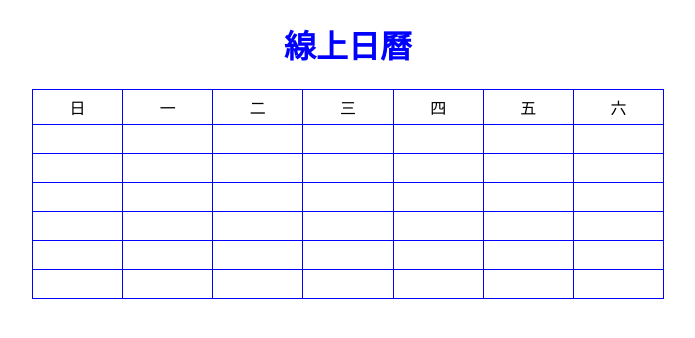
After one commit to cc21723/PHP-Course-content, a PHP site: page /datetime/calendar.php in a window 1280 px wide. The commit adds this page. Shown: the top 338 px of the page, without its empty margins (292-987 px from the left). Run offline with PHP 8.4, Linux system fonts and the light colour scheme.

Commit message:
建立日曆的表格外觀-使用巢狀迴圈

```diff
--- /dev/null
+++ b/datetime/calendar.php
@@ -0,0 +1,55 @@
+<!DOCTYPE html>
+<html lang="en">
+<head>
+    <meta charset="UTF-8">
+    <meta name="viewport" content="width=device-width, initial-scale=1.0">
+    <title>線上日曆</title>
+    <style>
+        h1{
+            text-align:center;
+            color:blue;
+        }
+        table{
+            width:50%;
+            border-collapse:collapse;
+            margin:0 auto;
+        }
+        td{
+            border:1px solid blue;
+            text-align:center;
+            padding:5px 10px;
+        }
+    </style>
+</head>
+<body>
+ <h1>線上日曆</h1>
+ <table>
+     <tr>
+         <td>日</td>
+         <td>一</td>
+         <td>二</td>
+         <td>三</td>
+         <td>四</td>
+         <td>五</td>
+         <td>六</td>
+     </tr>
+<?php
+for($i=0;$i<6;$i++){
+    echo "<tr>";
+
+    for($j=0;$j<7;$j++){
+        echo "<td>";
+        echo "&nbsp;";
+        echo "</td>";
+    }
+
+    echo "</tr>";
+
+}
+
+
+?>
+</table>
+
+</body>
+</html>
--- a/index.php
+++ b/index.php
@@ -33,6 +33,7 @@
         <li><a href="./array/index.php">陣列</a></li>
         <li><a href="./string/index.php">字串</a></li>
         <li><a href="./datetime/index.php">日期/時間</a></li>
+        <li><a href="./datetime/calendar.php">線上日曆</a></li>
     </ul>
 </body>
 </html>
```
